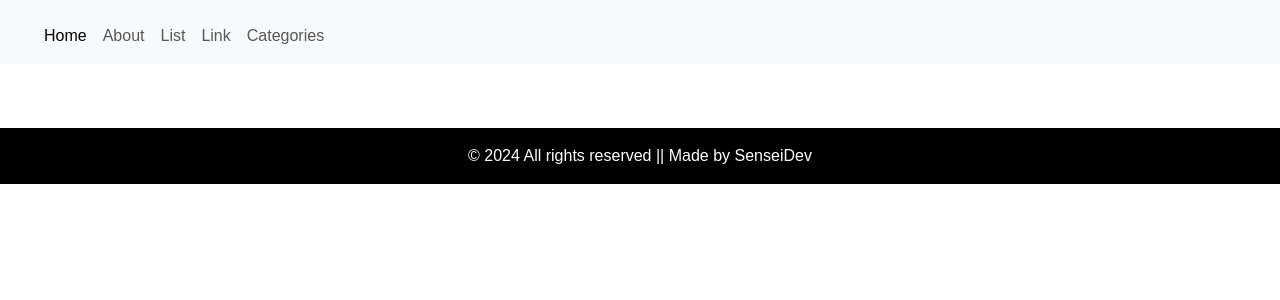
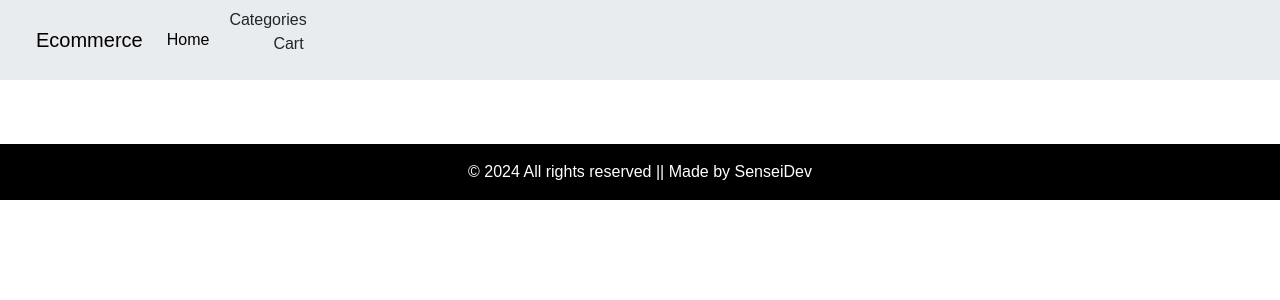
Before and after one commit to MBarre28/MB-ecommerce, a Django app: page /categories/ in a window 1280 px wide. Shown: the top 300 px of the page. Run offline with Django 5.2, Linux system fonts and the light colour scheme.

Commit message:
my commit

```diff
--- a/main/templates/main.html
+++ b/main/templates/main.html
@@ -6,40 +6,37 @@
     <meta name="viewport" content="width=device-width, initial-scale=1.0">
     <title>Ecommerce</title>
     <link rel="stylesheet" href="{% static 'style.css' %}">
-    <link rel="stylesheet"
-      href="https://cdn.jsdelivr.net/npm/bootstrap@5.3.3/dist/css/bootstrap.min.css">
+    <link rel="stylesheet" href="https://cdn.jsdelivr.net/npm/bootstrap@5.3.3/dist/css/bootstrap.min.css">
   </head>
   <body>
-    <!-- Navbar and search bar -->
-    <nav class="navbar navbar-expand-lg bg-body-tertiary">
+    <!-- Navbar -->
+    <nav class="navbar navbar-expand-lg ps-4 pe-4 bg-body-secondary">
       <div class="container-fluid">
-        <a class="navbar-brand" href="#"></a>
+        <a class="navbar-brand" href="{% url 'product_list' %}">Ecommerce</a>
         <button class="navbar-toggler" type="button" data-bs-toggle="collapse"
-          data-bs-target="#navbarSupportedContent"
-          aria-controls="navbarSupportedContent" aria-expanded="false"
-          aria-label="Toggle navigation">
-          <span class="navbar-toggler-icon"></span>
+          data-bs-target="#navbarSupportContent"
+          aria-controls="#navbarSupportedContent" aria-expanded="false"
+          aria-label="navigation-content">
+          <span class="navbar-toggle icon"> </span>
         </button>
-        <div class="collapse navbar-collapse" id="navbarSupportedContent">
-          <ul class="navbar-nav me-auto mb-2 mb-lg-0 m-2">
+
+        <div class="collapse navbar-collapse list-unstyled" id="#navbarSupportedContent">
+          <ul class="navbar-nav me-auto mb-4 mb-lg-0 d-flex gap-2">
             <li class="nav-item">
-              <a class="nav-link active" aria-current="page" href="#">Home</a>
-            </li>
-            <li class="nav-item">
-              <a class="nav-link" href="#">About</a>
-            </li>
-            <li class="nav-item">
-              <a class="nav-link" href="/">List</a>
-            </li>
-
-            <li class="nav-item">
-              <a class="nav-link" href="#">Link</a>
-            </li>
-
-            <li class="nav-item">
-              <a href="categories/" class="nav-link"> Categories </a>
-            </li>
-
+              <a href="{% url 'product_list' %}" aria-current="page"
+                class="nav-link active"> Home
+              </a>
+            </ul>
+            <li class="nav-item container-fluid">
+              <a href="{% url 'categories_list' %}" aria-current="page"
+                class="nav-link"> Categories
+              </a>
+            </ul>
+            <ul>
+            <li class="nav-item container-fluid list-unstyled">
+              <a href="{% url 'cart_detail' %}" aria-current="page"
+                class="nav-link"> Cart
+              </a>
             </ul>
           </div>
         </div>
@@ -57,8 +54,8 @@
         </footer>
       </div>
 
-
-    <script src="https://cdn.jsdelivr.net/npm/bootstrap@5.3.3/dist/js/bootstrap.bundle.min.js"></script>
+      <script
+        src="https://cdn.jsdelivr.net/npm/bootstrap@5.3.3/dist/js/bootstrap.bundle.min.js"></script>
       {% block extra_js %}
       {% endblock extra_js %}
     </body>
```
Also changed, not shown: db.sqlite3. Lines whose indentation alone changed are shown as unchanged.
